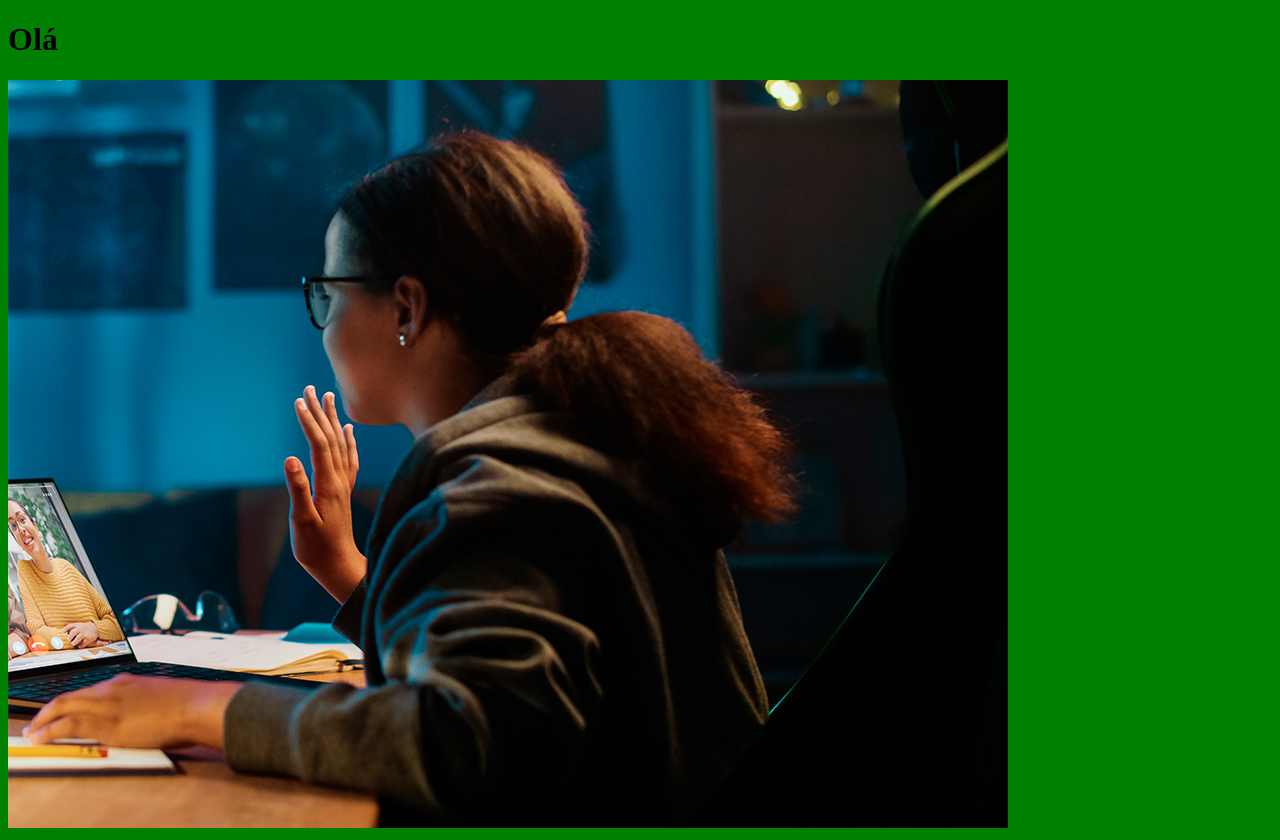
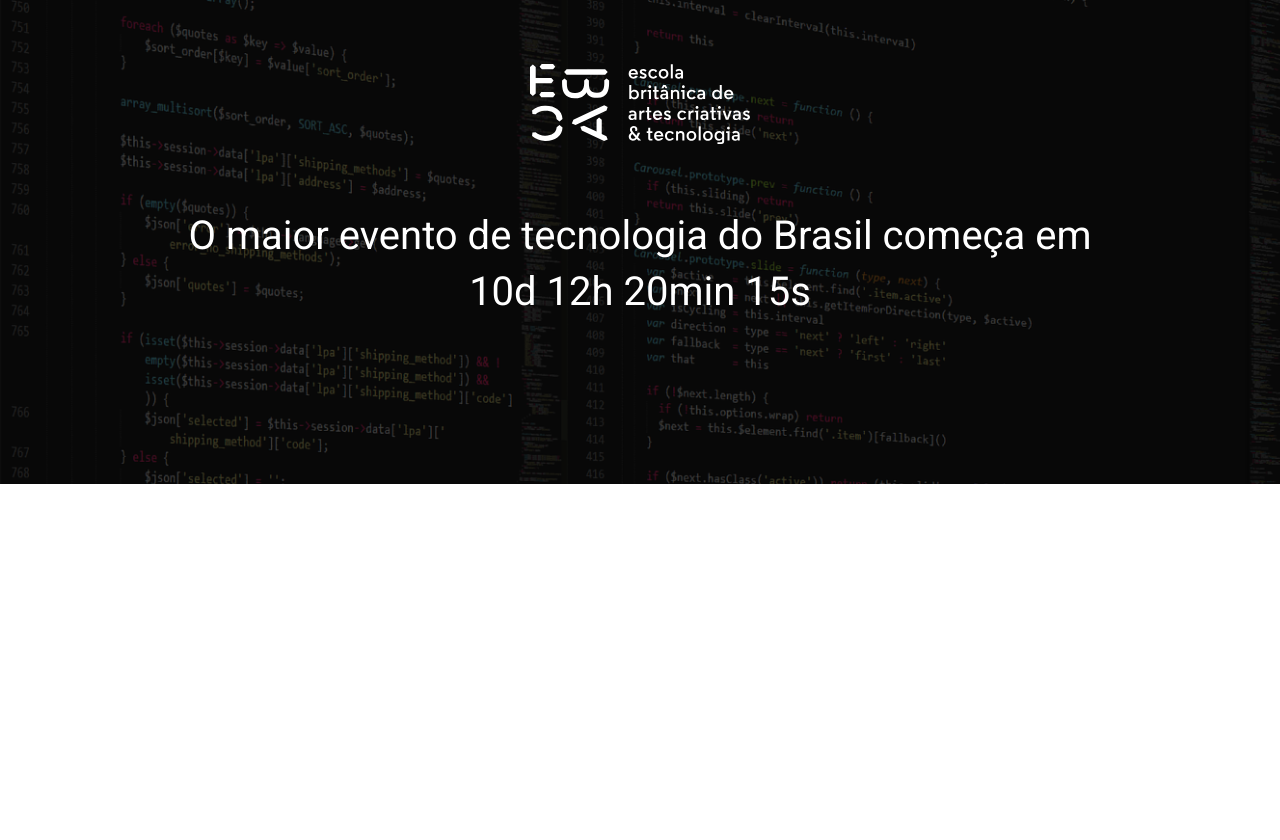
Before and after one commit to pedrogrocha33/ebac_tech_talks, a website built with Parcel: page src/index.html in a window 1280 px wide. After the commit the page ends 800 px from the top, so only its background shows below. Built offline with nearby package versions, Linux system fonts and the light colour scheme.

Commit message:
Criando o hero

```diff
--- a/src/index.html
+++ b/src/index.html
@@ -3,12 +3,22 @@
 <head>
     <meta charset="UTF-8">
     <meta name="viewport" content="width=device-width, initial-scale=1.0">
-    <title>Document</title>
-    <link rel="stylesheet" href="styles/main.scss">
+    <title>EBAC Tech Talks</title>
+    <link rel="preconnect" href="https://fonts.googleapis.com">
+    <link rel="preconnect" href="https://fonts.gstatic.com" crossorigin>
+    <link href="https://fonts.googleapis.com/css2?family=Lobster&family=Pacifico&family=Roboto:wght@400;700;900&display=swap" rel="stylesheet">
+        <link rel="stylesheet" href="styles/main.scss">
 </head>
 <body>
-    <h1>Olá</h1>
-    <img src="./images/backend.png" alt="">
+    <header class="hero">
+        <div class="container">
+            <img class="hero__logo" src="./images/ebac_logo.svg" alt="EBAC">
+            <p class="hero__text">
+                O maior evento de tecnologia do Brasil começa em 10d 12h 20min 15s
+            </p>
+        </div>
+    </header>
+
     <script src="scripts/main.js"></script>
 </body>
 </html>
--- /dev/null
+++ b/src/styles/_hero.scss
@@ -0,0 +1,53 @@
+.hero {
+    padding-top: 64px;
+    padding-bottom: 100px;
+    background-image: url(../images/fundo.png);
+    background-repeat: no-repeat;
+    background-size: cover;
+    position: relative;
+
+    .container {
+        position: relative;
+
+    }
+
+    &::before {
+        position: absolute;
+        top: 0;
+        left: 0;
+        width: 100%;
+        height: 100%;
+        background-color: #000;
+        content: '';
+        opacity: .7;
+    }
+
+    &__text {
+        margin-top: 64px;
+        margin-bottom: 64px;
+        font-size: 40px;
+        line-height: 56px;
+        font-weight: 800px;
+        text-align: center;
+    }
+
+    &__logo {
+        margin: 0 auto;
+        height: 80px;
+        display: block;
+    }
+
+    @media (max-width: 640px){
+        padding: 40px 0;
+        &__logo {
+            height: 40px;
+
+        }
+
+        &__text {
+            font-size: 22px;
+            line-height: 24px;
+            margin: 24px 0;
+        }
+    }
+}
--- a/src/styles/main.scss
+++ b/src/styles/main.scss
@@ -1,3 +1,23 @@
-body {
-    background-color:green;
+@use 'hero';
+
+* {
+    margin: 0;
+    padding: 0;
+    box-sizing: border-box;
+    font-family: Roboto, sans-serif;
+    color: #fff;
 }
+
+.container {
+    max-width: 960px;
+    width: 100%;
+    margin: 0 auto;
+
+    @media (max-width: 640px){
+        max-width: 80%;
+    }
+
+    @media (max-width: 1024px) {
+        max-width: 90%;
+    }
+}
```
